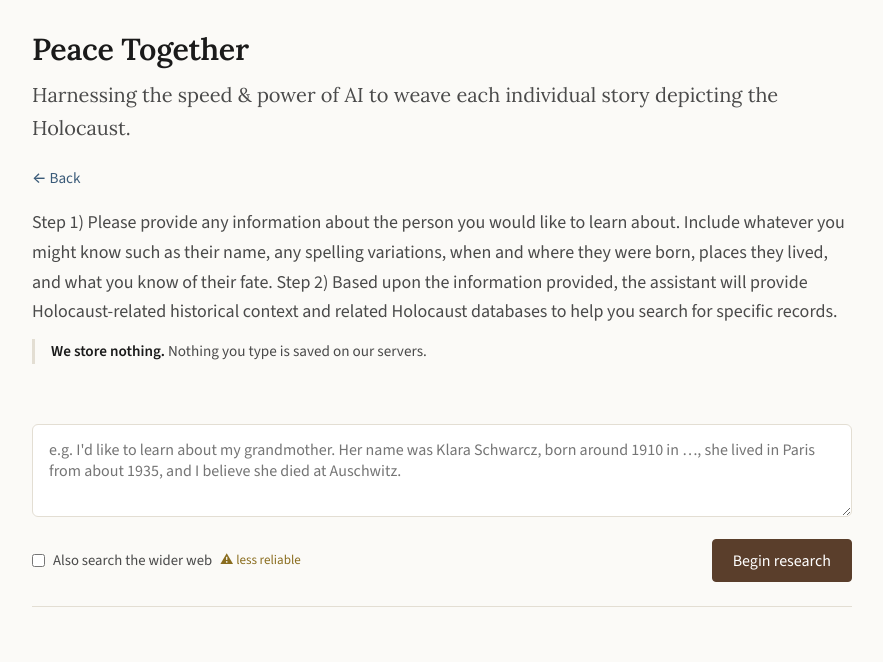
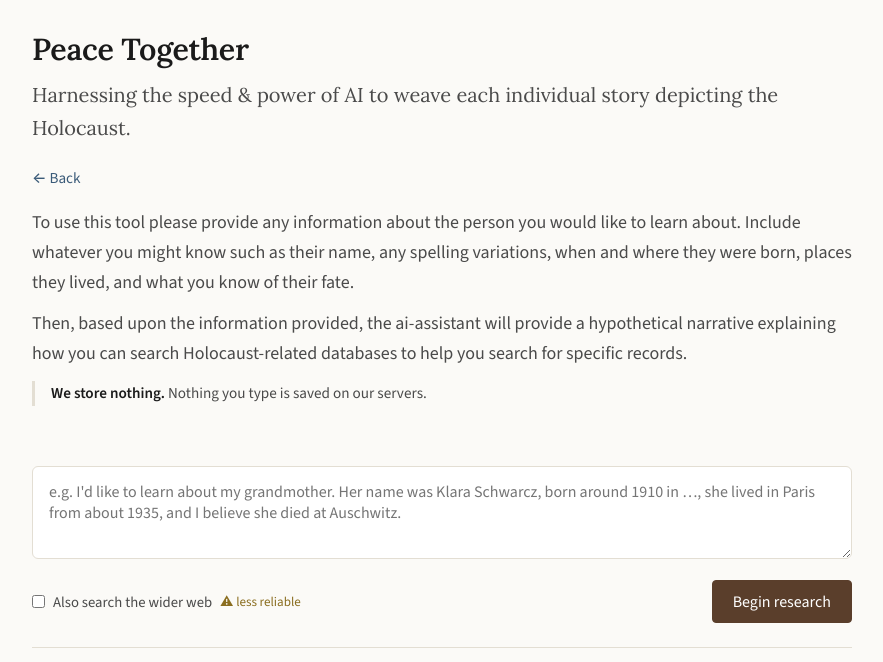
Before and after one commit to luckyix39/Script-Bridge, a React (Vite) app in the folder frontend/: page / in a window 1280 px wide. Both pictures are taken after a click on the button 430 px from the left and 1078 px from the top of the page. Shown: the top 662 px of the page, without its empty margins (198-1081 px from the left). Built offline with nearby package versions, Linux system fonts and the light colour scheme.

Commit message:
Update NarrativeGuidance.tsx

```diff
--- a/frontend/src/pages/NarrativeGuidance.tsx
+++ b/frontend/src/pages/NarrativeGuidance.tsx
@@ -347,11 +347,12 @@ export default function NarrativeGuidance() {
 
       <section className={styles.intro}>
         <p>
-          Step 1) Please provide any information about the person you would like to learn about. Include whatever you
+          To use this tool please provide any information about the person you would like to learn about. Include whatever you
           might know such as their name, any spelling variations, when and where they were born, places they
-          lived, and what you know of their fate.
-          Step 2) Based upon the information provided, the assistant will provide Holocaust-related historical context and related
-          Holocaust databases to help you search for specific records.
+          lived, and what you know of their fate.  </p>
+           <p>Then, based upon the information provided, the ai-assistant will provide a hypothetical narrative
+             explaining how you can search Holocaust-related
+            databases to help you search for specific records.
         </p>
         <p className={styles.privacyNote}>
           <strong>We store nothing.</strong> Nothing you type is saved on our servers.
```
